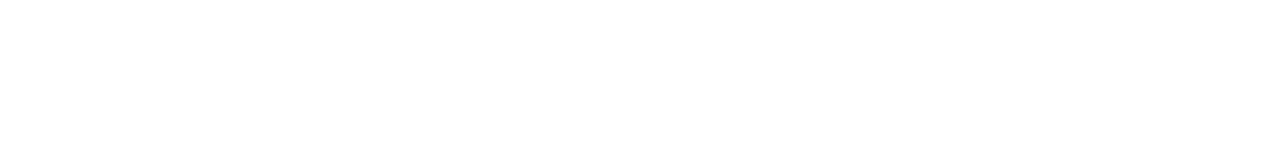
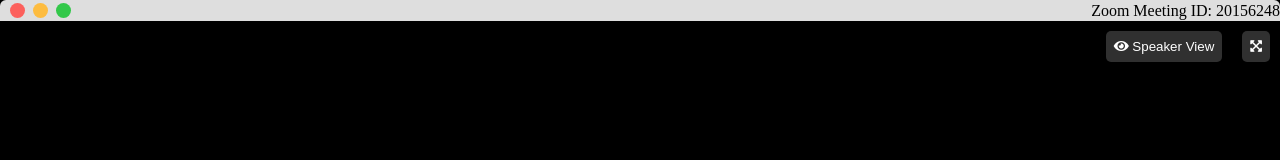
Before and after one commit to pizzi9523/html-css-zoom, a plain HTML site: page index.html in a window 1280 px wide. Drawn offline with Linux system fonts and the light colour scheme.

Commit message:
completo l'header

```diff
--- a/index.html
+++ b/index.html
@@ -1,15 +1,39 @@
 <!DOCTYPE html>
 <html lang="en">
+
 <head>
   <meta charset="UTF-8">
   <meta http-equiv="X-UA-Compatible" content="IE=edge">
   <meta name="viewport" content="width=device-width, initial-scale=1.0">
   <title>Zoom</title>
   <link rel="stylesheet" href="./style.css">
+  <link rel="stylesheet" href="https://cdnjs.cloudflare.com/ajax/libs/font-awesome/5.15.4/css/all.min.css"
+    integrity="sha512-1ycn6IcaQQ40/MKBW2W4Rhis/DbILU74C1vSrLJxCq57o941Ym01SwNsOMqvEBFlcgUa6xLiPY/NS5R+E6ztJQ=="
+    crossorigin="anonymous" referrerpolicy="no-referrer" />
 </head>
 
 <body>
-  <header id="site_header"></header>
+  <header id="site_header">
+    <div class="container d_flex">
+      <div class="button_window d_flex">
+        <button class="circle red"></button>
+        <button class="circle yellow"></button>
+        <button class="circle green"></button>
+      </div>
+      <div class="id_meeting">
+        Zoom Meeting ID: 20156248
+      </div>
+    </div>
+    <div class="view_menu d_flex">
+      <button class="view">
+        <i class="fas fa-eye"></i>
+        Speaker View
+      </button>
+      <button class="expand">
+        <i class="fas fa-expand-arrows-alt"></i>
+      </button>
+    </div>
+  </header>
   <!-- /#site_header -->
 
   <main id="site_main"></main>
@@ -18,4 +42,5 @@
   <footer id="site_footer"></footer>
   <!-- /#site_footer -->
 </body>
+
 </html>
--- a/style.css
+++ b/style.css
@@ -7,6 +7,10 @@ Common*
   padding: 0;
 }
 
+body{
+  background-color: black;
+}
+
 
 /****************
 Utility*
@@ -14,3 +18,52 @@ Utility*
 .d_flex{
   display: flex;
 }
+
+/****************
+Header*
+*****************/
+#site_header .container{
+  background-color: #DEDEDE;
+  justify-content: space-between;
+  align-items: center;
+      border-top-left-radius: 6px;
+    border-top-right-radius: 6px;
+}
+
+.button_window{
+  gap: 8px;
+  padding: 3px 10px;
+}
+
+.button_window .circle{
+  width: 15px;
+  height: 15px;
+  border-radius: 50%;
+  border: none;
+}
+
+.button_window .red{
+  background-color: #FC605C;
+}
+.button_window .yellow{
+  background-color: #FDBC40;
+}
+.button_window .green{
+  background-color: #33C84A;
+}
+
+.id_meeting{
+
+}
+
+.view_menu{
+  justify-content: flex-end;
+}
+.view_menu button{
+  background-color: #303030;
+  color: white;
+  padding: 8px;
+  border: none;
+  border-radius: 5px;
+  margin: 10px;
+}
```
